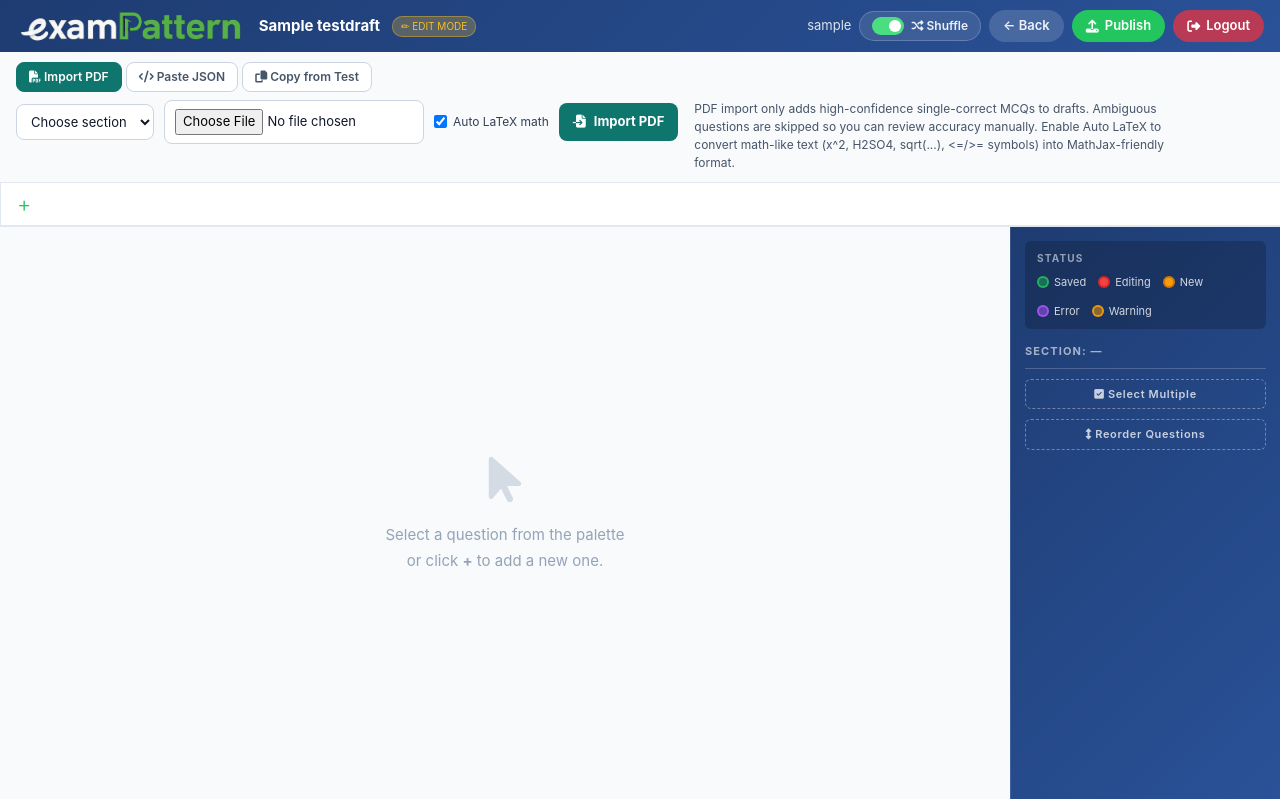
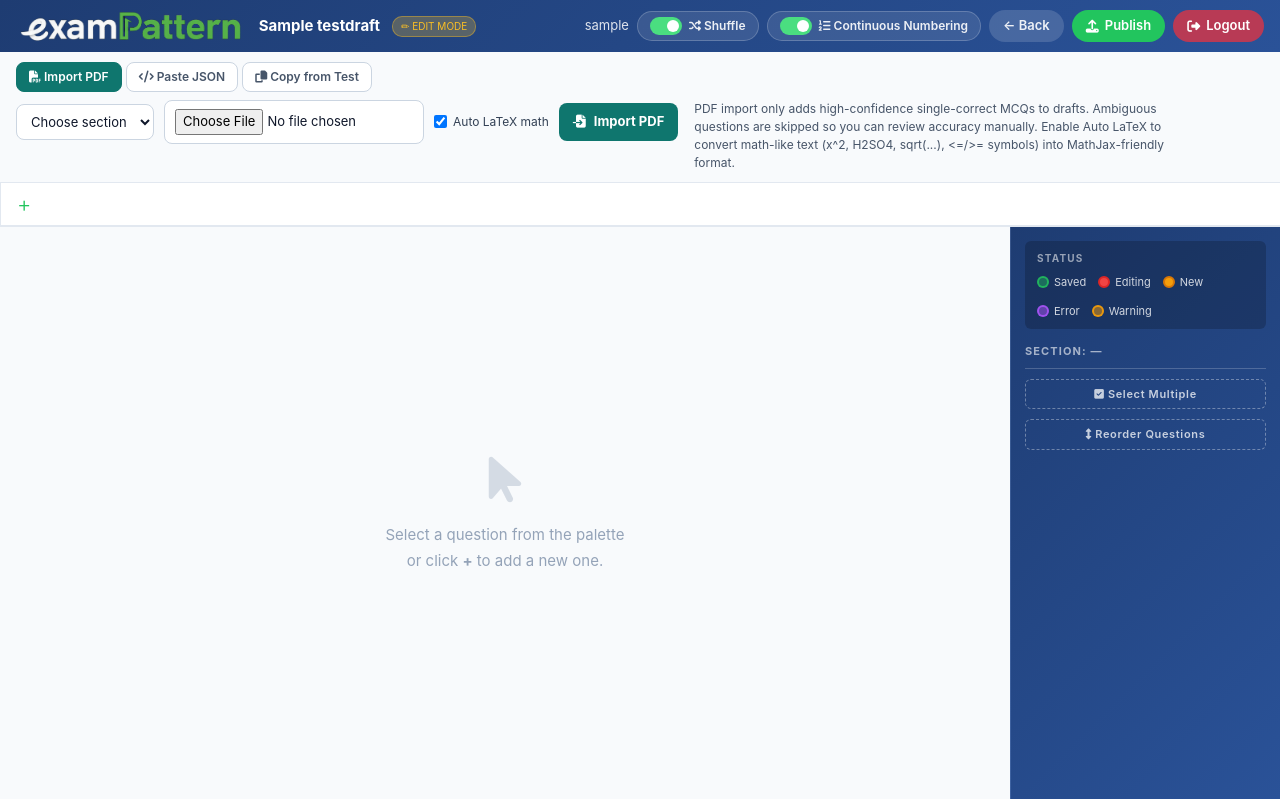
Before and after one commit to prathibhasolutions/examPattern, a Django app: page /builder/1/live-editor/ in a window 1280 px wide. Shown: the top 799 px of the page. Run offline with Django 5.2, Linux system fonts and the light colour scheme; a user stored in the database is signed in; tables that the repository leaves empty hold one stand-in row (values such as "Sample post"); some libraries are stand-ins or nearby versions.

Commit message:
Continuous Numbering

```diff
--- a/static/js/test-interface.js
+++ b/static/js/test-interface.js
@@ -160,6 +160,7 @@ const testApp = {
       console.log('Sections:', testApp.test.sections);
 
       testApp.useSectionalTiming = !!testApp.test.use_sectional_timing;
+      testApp.continuousNumbering = !!testApp.test.continuous_numbering;
 
       // Build question list with section context and current status/answers
       const answersByQuestion = Object.fromEntries(
@@ -224,6 +225,11 @@ const testApp = {
         });
       });
       testApp.questions = questions;
+
+      // If continuous numbering is enabled, override question_number with global sequence
+      if (testApp.continuousNumbering) {
+        testApp.questions.forEach(q => { q.question_number = q.global_question_number; });
+      }
 
       console.log('Questions loaded:', questions.length);
       console.log('First question:', questions[0]);
--- a/templates/test_builder/live_editor.html
+++ b/templates/test_builder/live_editor.html
@@ -72,6 +72,46 @@ main.container-fluid { padding: 0 !important; margin: 0 !important; background:
 .le-shuffle-toggle.on .le-shuffle-track { background: #4ade80; }
 .le-shuffle-toggle.on .le-shuffle-track::after { left: 17px; }
 .le-shuffle-label { color: rgba(255,255,255,0.9); font-size: 12px; font-weight: 600; white-space: nowrap; }
+.le-cont-num-toggle {
+    display: flex; align-items: center; gap: 7px;
+    background: rgba(255,255,255,0.1); border-radius: 20px;
+    padding: 5px 12px; cursor: pointer; user-select: none;
+    border: 1px solid rgba(255,255,255,0.2); transition: background 0.2s;
+}
+.le-cont-num-toggle:hover { background: rgba(255,255,255,0.2); }
+.le-cont-num-toggle input[type=checkbox] { display: none; }
+.le-cont-num-track {
+    width: 32px; height: 18px; border-radius: 9px; background: rgba(255,255,255,0.25);
+    position: relative; transition: background 0.25s; flex-shrink: 0;
+}
+.le-cont-num-track::after {
+    content: ''; position: absolute; top: 3px; left: 3px;
+    width: 12px; height: 12px; border-radius: 50%; background: white;
+    transition: left 0.2s;
+}
+.le-cont-num-toggle.on .le-cont-num-track { background: #4ade80; }
+.le-cont-num-toggle.on .le-cont-num-track::after { left: 17px; }
+.le-cont-num-label { color: rgba(255,255,255,0.9); font-size: 12px; font-weight: 600; white-space: nowrap; }
+.le-cont-num-toggle {
+    display: flex; align-items: center; gap: 7px;
+    background: rgba(255,255,255,0.1); border-radius: 20px;
+    padding: 5px 12px; cursor: pointer; user-select: none;
+    border: 1px solid rgba(255,255,255,0.2); transition: background 0.2s;
+}
+.le-cont-num-toggle:hover { background: rgba(255,255,255,0.2); }
+.le-cont-num-toggle input[type=checkbox] { display: none; }
+.le-cont-num-track {
+    width: 32px; height: 18px; border-radius: 9px; background: rgba(255,255,255,0.25);
+    position: relative; transition: background 0.25s; flex-shrink: 0;
+}
+.le-cont-num-track::after {
+    content: ''; position: absolute; top: 3px; left: 3px;
+    width: 12px; height: 12px; border-radius: 50%; background: white;
+    transition: left 0.2s;
+}
+.le-cont-num-toggle.on .le-cont-num-track { background: #4ade80; }
+.le-cont-num-toggle.on .le-cont-num-track::after { left: 17px; }
+.le-cont-num-label { color: rgba(255,255,255,0.9); font-size: 12px; font-weight: 600; white-space: nowrap; }
 
 /* ── Section tabs bar ───────────────────────── */
 .le-tabs-bar {
@@ -644,6 +684,12 @@ main.container-fluid { padding: 0 !important; margin: 0 !important; background:
             <input type="checkbox" id="shuffleCheckbox"{% if draft.shuffle_questions %} checked{% endif %}>
             <span class="le-shuffle-track"></span>
             <span class="le-shuffle-label"><i class="fas fa-random"></i> Shuffle</span>
+        </label>
+        <!-- Continuous Numbering toggle -->
+        <label class="le-cont-num-toggle{% if draft.continuous_numbering %} on{% endif %}" id="contNumToggle" title="When ON, question numbers continue across sections (e.g. TG ICET style)">
+            <input type="checkbox" id="contNumCheckbox"{% if draft.continuous_numbering %} checked{% endif %}>
+            <span class="le-cont-num-track"></span>
+            <span class="le-cont-num-label"><i class="fas fa-list-ol"></i> Continuous Numbering</span>
         </label>
         <a href="{% url 'manage_sections' draft.id %}" class="le-topbar-btn le-topbar-btn-back">
             ← Back
@@ -1104,6 +1150,42 @@ const DRAFT_ID = {{ draft.id }};
 const CSRF = '{{ csrf_token }}';
 let sections = {{ sections_json|safe }};
 
+// ── Continuous Numbering toggle ──────────────────────────────────────
+let continuousNumbering = {{ draft.continuous_numbering|yesno:'true,false' }};
+
+function getGlobalOffset(sectionId) {
+    let offset = 0;
+    for (const s of sections) {
+        if (s.id === sectionId) break;
+        offset += s.questions.length;
+    }
+    return offset;
+}
+const contNumCheckbox = document.getElementById('contNumCheckbox');
+const contNumToggle = document.getElementById('contNumToggle');
+contNumCheckbox.addEventListener('change', async () => {
+    const enabled = contNumCheckbox.checked;
+    contNumToggle.classList.toggle('on', enabled);
+    const fd = new FormData();
+    fd.append('csrfmiddlewaretoken', CSRF);
+    fd.append('enabled', enabled ? 'true' : 'false');
+    try {
+        const resp = await fetch(`/builder/${DRAFT_ID}/api/toggle-continuous-numbering/`, { method: 'POST', body: fd });
+        const data = await resp.json();
+        if (!data.success) throw new Error();
+        continuousNumbering = enabled;
+        renderPalette();
+        showToast(
+            enabled ? 'Continuous numbering ON — question numbers will run across all sections' : 'Continuous numbering OFF — each section starts from 1',
+            enabled ? 'success' : 'warning', 3500
+        );
+    } catch {
+        contNumCheckbox.checked = !enabled;
+        contNumToggle.classList.toggle('on', !enabled);
+        showToast('Failed to save continuous numbering setting', 'danger');
+    }
+});
+
 // ── Shuffle toggle ───────────────────────────────────
 const shuffleCheckbox = document.getElementById('shuffleCheckbox');
 const shuffleToggle = document.getElementById('shuffleToggle');
@@ -1306,6 +1388,15 @@ function renderPalette() {
     grid.innerHTML = '';
     if (!sec) return;
 
+    // ── Compute global offset for continuous numbering ──
+    let globalOffset = 0;
+    if (continuousNumbering) {
+        for (const s of sections) {
+            if (s.id === sec.id) break;
+            globalOffset += s.questions.length;
+        }
+    }
+
     // ── Reorder mode: show vertical drag list instead of circles ──
     if (isReorderMode) {
         grid.classList.add('reorder-mode');
@@ -1321,6 +1412,8 @@ function renderPalette() {
         const circle = document.createElement('div');
         const isActive = !isNewQuestion && q.id === activeQuestionId;
         circle.className = 'le-q-circle' + (isActive ? ' active' : ' saved');
+
+        const displayNum = continuousNumbering ? globalOffset + q.order : q.order;
 
         // Error indicator: purple dot — show if this specific question has an error
         // OR if its parent section has a section-level error (e.g. duplicate name/order).
@@ -1333,19 +1426,19 @@ function renderPalette() {
         if (qErrMsg || sectionErrMsg) {
             circle.classList.add('has-error');
             circle.title = qErrMsg
-                ? `Q${q.order}: ${qErrMsg}`
-                : `Q${q.order}: section issue — ${sectionErrMsg}`;
+                ? `Q${displayNum}: ${qErrMsg}`
+                : `Q${displayNum}: section issue — ${sectionErrMsg}`;
         } else if (qWarnMsg) {
             circle.classList.add('has-warning');
-            circle.title = `Q${q.order}: ⚠ ${qWarnMsg}`;
+            circle.title = `Q${displayNum}: ⚠ ${qWarnMsg}`;
         } else {
-            circle.title = `Question ${q.order}`;
+            circle.title = `Question ${displayNum}`;
         }
 
-        circle.textContent = q.order;
+        circle.textContent = displayNum;
         if (q.is_bonus) {
             circle.classList.add('is-bonus');
-            circle.title = (circle.title || `Question ${q.order}`) + ' [BONUS]';
+            circle.title = (circle.title || `Question ${displayNum}`) + ' [BONUS]';
         }
         if (isMultiSelectMode) {
             if (selectedQuestionIds.has(q.id)) circle.classList.add('ms-selected');
@@ -1561,7 +1654,7 @@ function loadEditor(questionData) {
 
     const sec = activeSection();
     if (questionData) {
-        document.getElementById('qHeaderLabel').textContent = `Question ${questionData.order}`;
+        document.getElementById('qHeaderLabel').textContent = `Question ${continuousNumbering ? getGlobalOffset(sec.id) + questionData.order : questionData.order}`;
         document.getElementById('deleteQuestionBtn').style.display = 'inline-flex';
         document.getElementById('qText').value = questionData.question_text || '';
         setImagePreview('q', questionData.image_url);
@@ -1570,7 +1663,8 @@ function loadEditor(questionData) {
         setImagePreview('sol', questionData.solution_image_url);
     } else {
         const newOrder = insertAtOrder !== null ? insertAtOrder : (sec ? sec.questions.length + 1 : 1);
-        document.getElementById('qHeaderLabel').textContent = `Question ${newOrder} — New`;
+        const newDisplayNum = continuousNumbering ? getGlobalOffset(sec ? sec.id : 0) + newOrder : newOrder;
+        document.getElementById('qHeaderLabel').textContent = `Question ${newDisplayNum} — New`;
         document.getElementById('deleteQuestionBtn').style.display = 'none';
         document.getElementById('qText').value = '';
         setImagePreview('q', null);
@@ -1790,7 +1884,7 @@ async function saveQuestion() {
             }
             insertAtOrder = null;
             activeQuestionId = q.id; isDirty = false;
-            document.getElementById('qHeaderLabel').textContent = `Question ${q.order}`;
+            document.getElementById('qHeaderLabel').textContent = `Question ${continuousNumbering ? getGlobalOffset(sec.id) + q.order : q.order}`;
             document.getElementById('deleteQuestionBtn').style.display = 'inline-flex';
             // Clear any error marker for this question now that it's been saved
             clearQuestionError(sec.id, q.id);
--- a/test_builder/models.py
+++ b/test_builder/models.py
@@ -36,6 +36,10 @@ class TestDraft(models.Model):
     shuffle_questions = models.BooleanField(
         default=False,
         help_text="If True, questions and options are shuffled into a unique random order per student"
+    )
+    continuous_numbering = models.BooleanField(
+        default=False,
+        help_text="If True, question numbers continue across sections (1, 2, …, N) instead of resetting to 1 per section"
     )
     created_by = models.ForeignKey(settings.AUTH_USER_MODEL, on_delete=models.CASCADE)
     created_at = models.DateTimeField(auto_now_add=True)
--- a/test_builder/urls.py
+++ b/test_builder/urls.py
@@ -23,6 +23,7 @@ urlpatterns = [
     path('<int:draft_id>/api/validate/', views.api_validate_draft, name='api_validate_draft'),
     path('<int:draft_id>/api/prior-attempts-count/', views.api_prior_attempts_count, name='api_prior_attempts_count'),
     path('<int:draft_id>/api/toggle-shuffle/', views.api_toggle_shuffle, name='api_toggle_shuffle'),
+    path('<int:draft_id>/api/toggle-continuous-numbering/', views.api_toggle_continuous_numbering, name='api_toggle_continuous_numbering'),
     path('<int:draft_id>/api/copy-source-list/', views.api_copy_source_list, name='api_copy_source_list'),
     path('<int:draft_id>/api/copy-questions/', views.api_copy_questions, name='api_copy_questions'),
     path('<int:draft_id>/publish/', views.publish_test, name='builder_publish_test'),
--- a/test_builder/views.py
+++ b/test_builder/views.py
@@ -851,6 +851,7 @@ def publish_test(request, draft_id):
                 published_test.negative_marks_per_question = draft.negative_marks
                 published_test.use_sectional_timing = draft.use_sectional_timing
                 published_test.shuffle_questions = draft.shuffle_questions
+                published_test.continuous_numbering = draft.continuous_numbering
                 published_test.is_active = True
                 published_test.save()
                 test = published_test
@@ -1041,6 +1042,7 @@ def publish_test(request, draft_id):
                     negative_marks_per_question=draft.negative_marks,
                     use_sectional_timing=draft.use_sectional_timing,
                     shuffle_questions=draft.shuffle_questions,
+                    continuous_numbering=draft.continuous_numbering,
                     is_active=True
                 )
 
@@ -1815,6 +1817,20 @@ def api_toggle_shuffle(request, draft_id):
 @admin_required
 @login_required
 @require_http_methods(["POST"])
+def api_toggle_continuous_numbering(request, draft_id):
+    """Toggle continuous_numbering flag on a draft. Returns new state."""
+    from django.http import JsonResponse
+    draft = get_object_or_404(TestDraft, id=draft_id, created_by=request.user)
+    draft.refresh_lock(request.user)
+    enabled = request.POST.get('enabled', '').lower() == 'true'
+    draft.continuous_numbering = enabled
+    draft.save(update_fields=['continuous_numbering'])
+    return JsonResponse({'success': True, 'continuous_numbering': draft.continuous_numbering})
+
+
+@admin_required
+@login_required
+@require_http_methods(["POST"])
 def api_reorder_questions(request, draft_id):
     """Reorder questions in a section by providing their IDs in the desired new order."""
     import json
--- a/testseries/models.py
+++ b/testseries/models.py
@@ -150,6 +150,10 @@ class Test(models.Model):
 		default=False,
 		help_text="If True, questions and options are shuffled into a unique random order per student"
 	)
+	continuous_numbering = models.BooleanField(
+		default=False,
+		help_text="If True, question numbers continue across sections (1, 2, …, N) instead of resetting to 1 per section"
+	)
 
 	# Default marking scheme (can be overridden at section/question level)
 	marks_per_question = models.DecimalField(max_digits=6, decimal_places=2, default=1.0)
--- a/testseries/serializers.py
+++ b/testseries/serializers.py
@@ -55,6 +55,7 @@ class TestDetailSerializer(serializers.ModelSerializer):
             'series_section_name',
             'series_subsection_name',
             'shuffle_questions',
+            'continuous_numbering',
             'sections',
         ]
 
```
Also changed, not shown: test_builder/migrations/0011_testdraft_continuous_numbering.py (added), testseries/migrations/0012_test_continuous_numbering.py (added).
